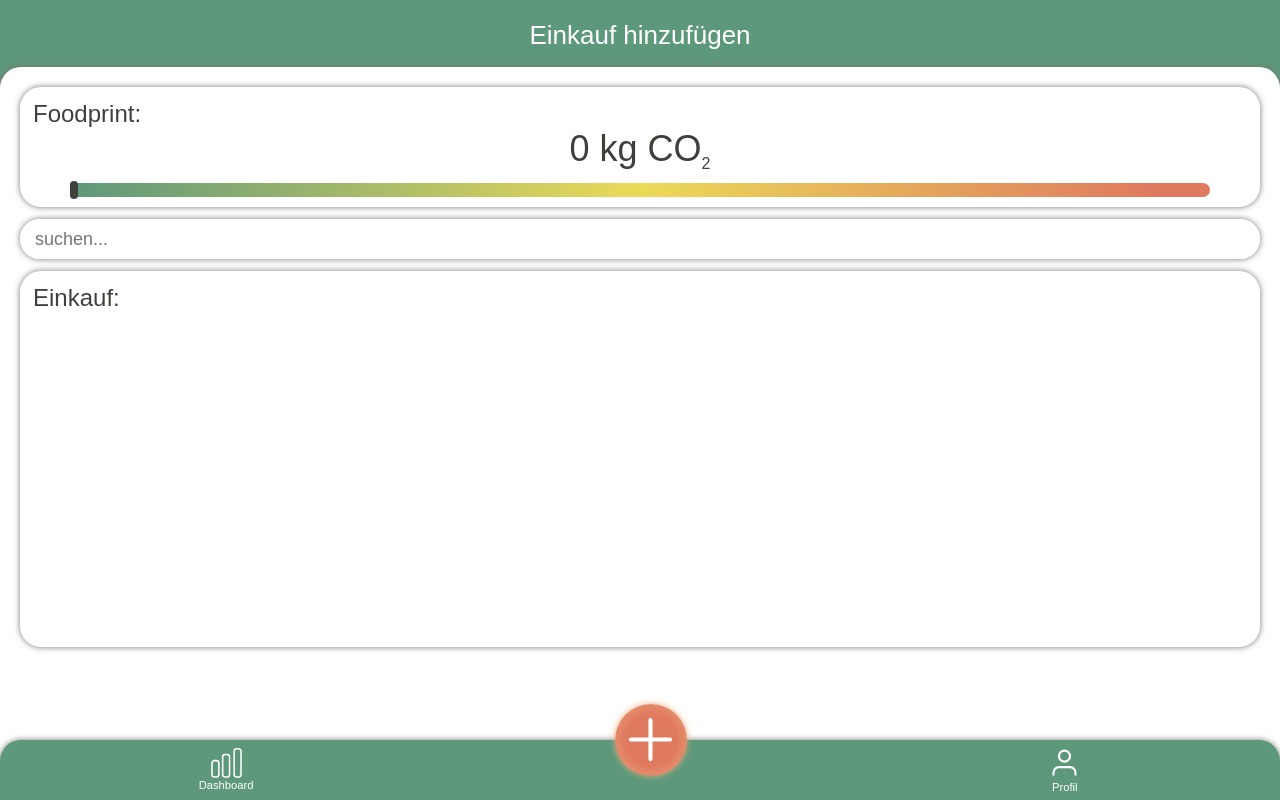
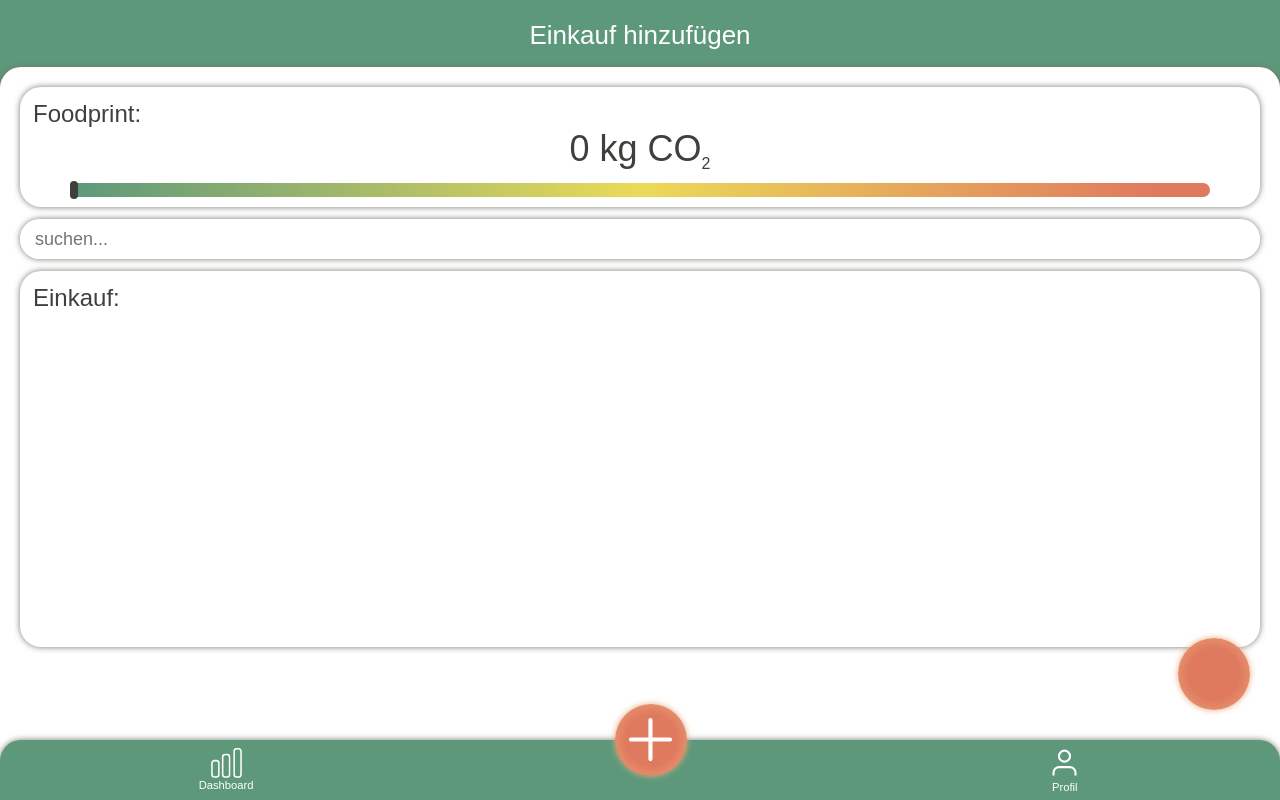
Before and after one commit to mariereese/capstone-project, a React (Create React App) app: page /einkauf-hinzufuegen in a window 1280 px wide. Built offline with nearby package versions, Linux system fonts and the light colour scheme.

Commit message:
Save Button to save purchases

```diff
--- a/src/pages/AddPurchase/AddPurchase.js
+++ b/src/pages/AddPurchase/AddPurchase.js
@@ -43,6 +43,7 @@ export default function AddPurchase() {
   useEffect(() => {
     saveLocally('carbonFootprintSum', carbonFootprintSum)
   }, [carbonFootprintSum])
+
   function handleSearchInput(event) {
     setSearchInput(event.target.value)
   }
@@ -110,6 +111,7 @@ export default function AddPurchase() {
             onRemoveFood={removeFoodAndUpdateFootprintSum}
           ></PurchaseList>
         </ContentGrid>
+        <SaveButton></SaveButton>
       </PageWrapper>
     </>
   )
@@ -125,3 +127,17 @@ const FoodListModal = styled.div`
   position: absolute;
   top: 205px;
 `
+
+const SaveButton = styled.button`
+  width: 72px;
+  height: 72px;
+  box-shadow: 0 0 6px #e9aa7c;
+  border: none;
+  border-radius: 100%;
+  padding: 1em;
+  background: radial-gradient(circle, var(--orange) 51%, #e9aa7c 100%);
+  position: fixed;
+  bottom: 90px;
+  right: 30px;
+  z-index: 100;
+`
--- a/src/pages/Profile/Profile.js
+++ b/src/pages/Profile/Profile.js
@@ -1,9 +1,14 @@
+import { useState } from 'react'
 import styled from 'styled-components/macro'
 import Header from '../../components/Header/Header'
 import PageWrapper from '../../components/PageWrapper'
 import Card from '../../components/Card'
+import loadLocally from '../../lib/loadLocally'
 
 export default function Profile() {
+  // const [lastPurchases, setLastPurchases] = useState(
+  //   loadLocally(savedPurchase) ?? []
+  // )
   return (
     <>
       <Header title="Profil" />
@@ -11,13 +16,12 @@ export default function Profile() {
         <ContentGrid>
           <Card>
             <h2>Jahresziel:</h2>
-
             <p>
               2000 kg CO<sub>2</sub>
             </p>
           </Card>
           <Card>
-            <h2>letze Einkäufe</h2>
+            <h2>letze Einkäufe:</h2>
             <ul>
               <li></li>
             </ul>
@@ -29,9 +33,9 @@ export default function Profile() {
 }
 
 const ContentGrid = styled.div`
+  margin: 20px;
   display: grid;
   grid-template-columns: 1fr;
-  margin: 20px;
   row-gap: 12px;
 
   p {
```
